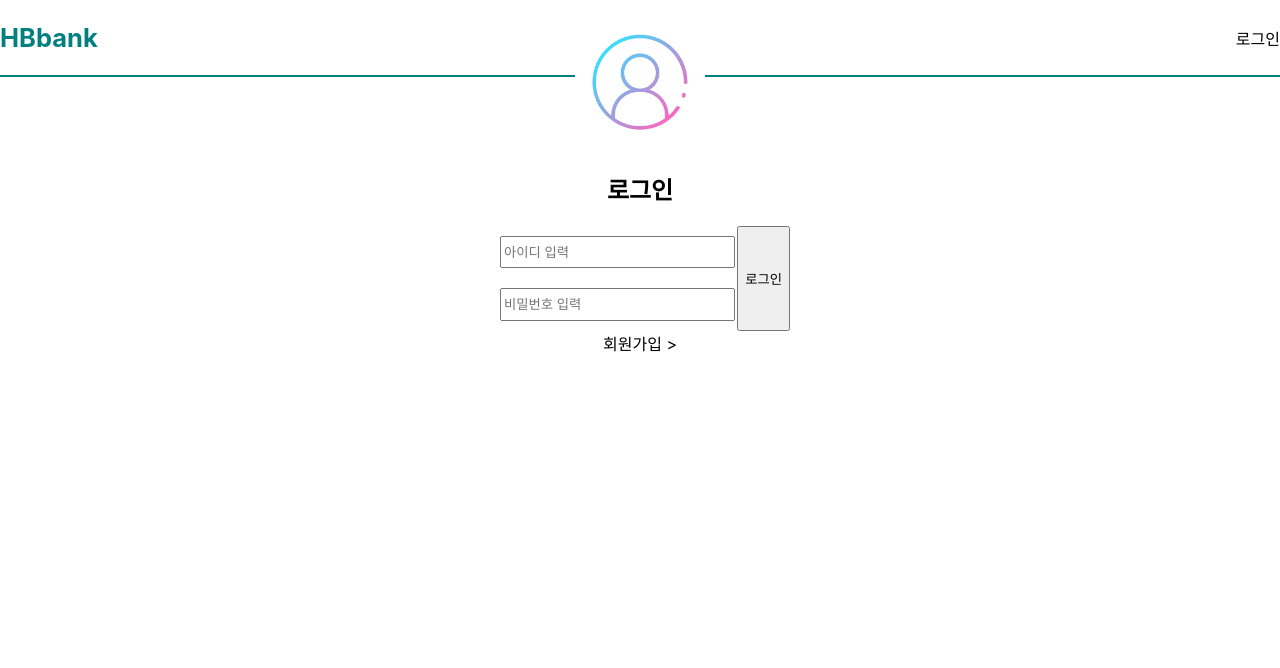
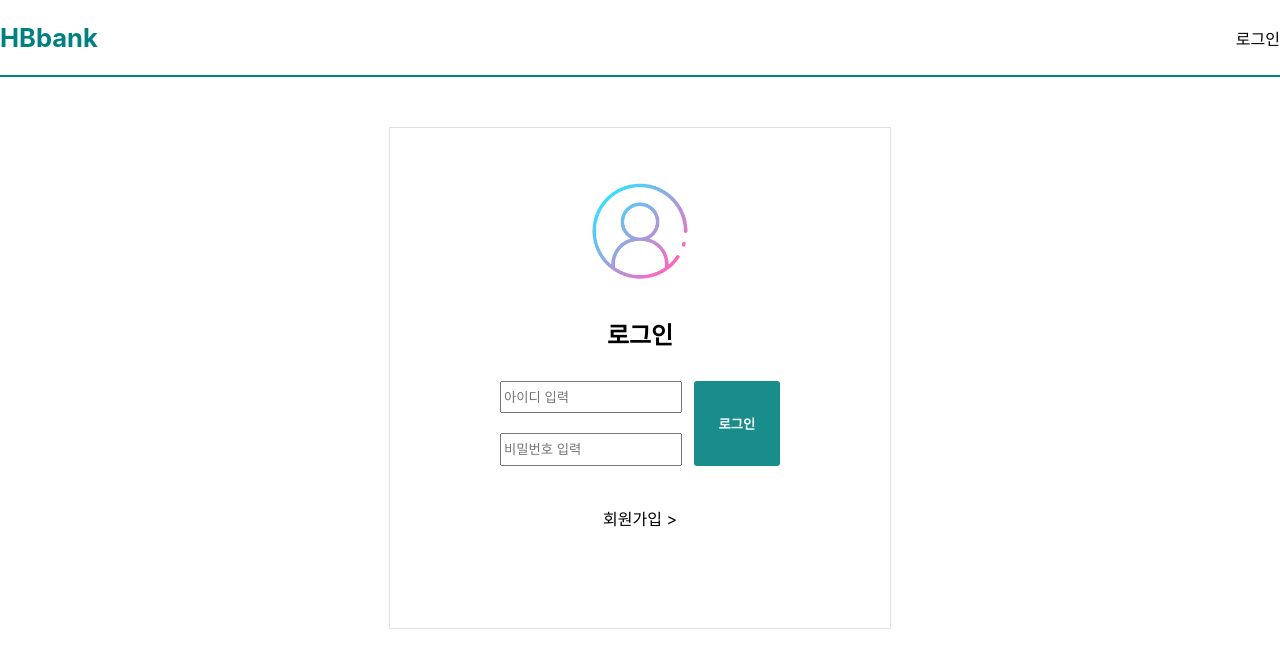
Before and after one commit to baehoonbae/bank-project, a React (Create React App) app in the folder frontend/create-react-app/: page /login in a window 1280 px wide. Shown: the top 668 px of the page. Built offline with nearby package versions, Linux system fonts and the light colour scheme.

Commit message:
style: 전체적인 스타일 개선

```diff
--- a/frontend/create-react-app/src/components/app/App.css
+++ b/frontend/create-react-app/src/components/app/App.css
@@ -32,6 +32,7 @@
   from {
     transform: rotate(0deg);
   }
+
   to {
     transform: rotate(360deg);
   }
@@ -69,3 +70,41 @@
 .link:hover {
   text-decoration: underline;
 }
+
+.loginButton {
+  border: none;
+  border-radius: 3px;
+  font-weight: bold;
+  color: white;
+  background-color: rgba(0, 128, 128, 0.9);
+  flex: 3;
+  min-height: 85px;
+  margin: 10px;
+}
+
+.loginButton:hover {
+  background-color: rgba(0, 128, 128, 0.7);
+  cursor: pointer;
+}
+
+.loginForm {
+  width: 500px;
+  height: 500px;
+  margin-top: 50px;
+  border: 1.3px solid #e0e0e0;
+  display: flex;
+  justify-content: center;
+  align-items: center;
+  flex-direction: column;
+}
+
+.signUpForm {
+  width: 500px;
+  height: 700px;
+  margin-top: 50px;
+  border: 1.3px solid #e0e0e0;
+  display: flex;
+  justify-content: center;
+  align-items: center;
+  flex-direction: column;
+}
```
